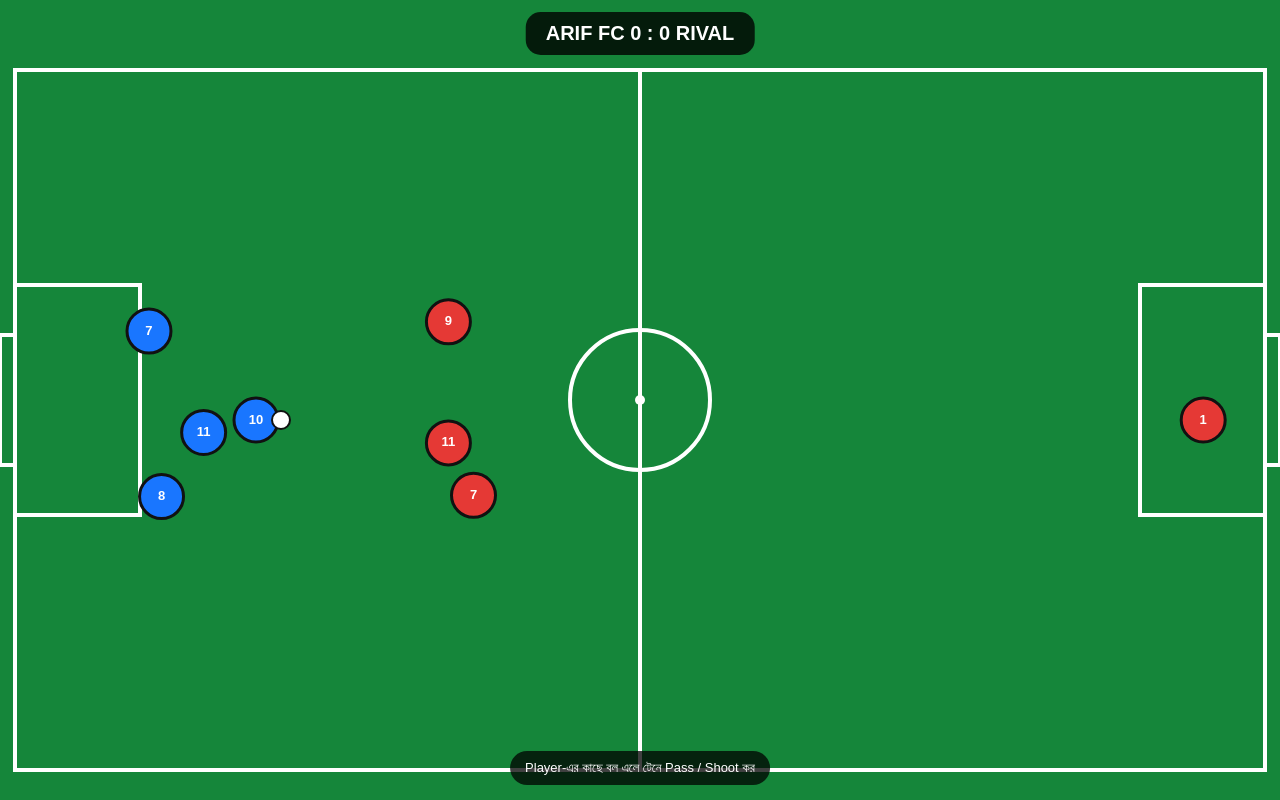
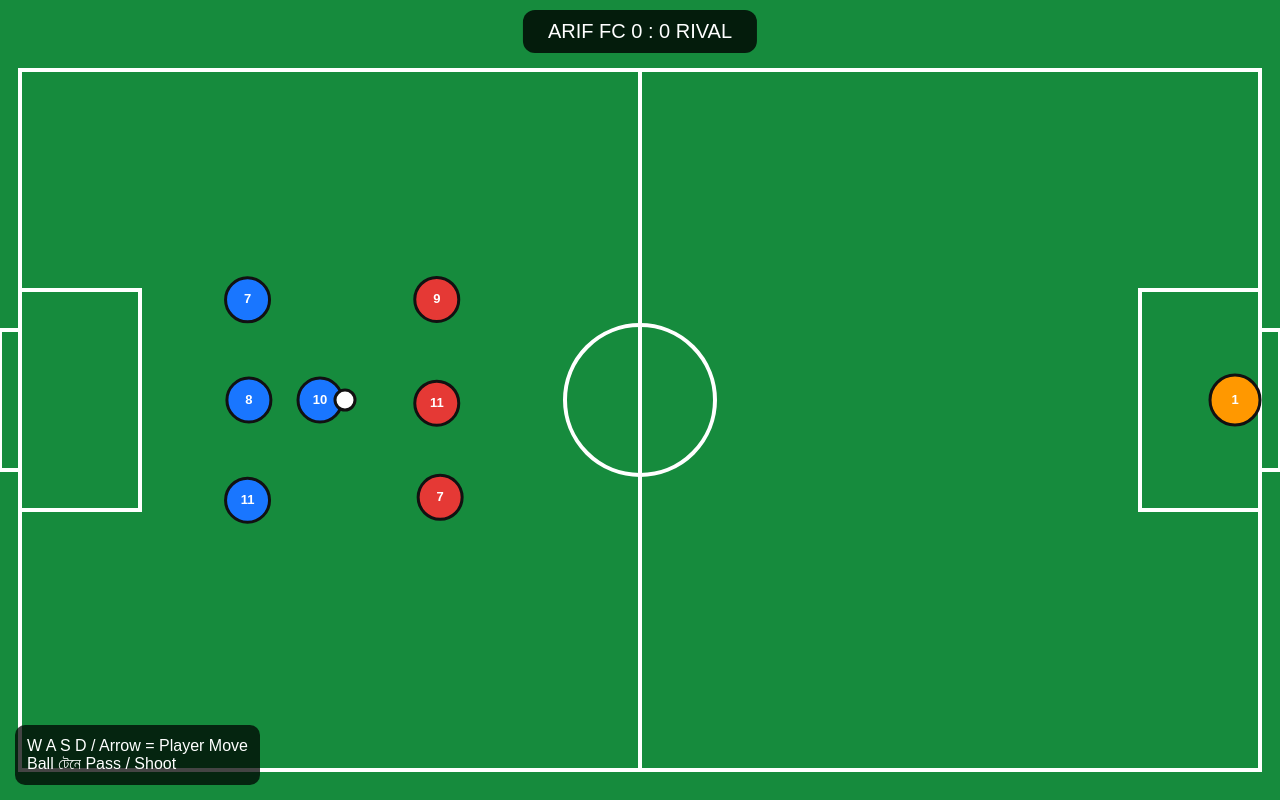
Before and after one commit to uddinsayed194-cpu/game.js, a plain HTML site: page index.html in a window 1280 px wide. Drawn offline with Linux system fonts and the light colour scheme.

Commit message:
Update index.html

```diff
--- a/index.html
+++ b/index.html
@@ -1,16 +1,14 @@
 <!DOCTYPE html>
-<html lang="en">
+<html>
 <head>
 <meta charset="UTF-8">
-<meta name="viewport" content="width=device-width,initial-scale=1.0,user-scalable=no">
+<meta name="viewport" content="width=device-width,initial-scale=1">
 <title>ARIF FOOTBALL</title>
 
 <style>
-*{box-sizing:border-box;margin:0;padding:0}
-
 html,body{
-width:100%;
-height:100%;
+margin:0;
+padding:0;
 overflow:hidden;
 background:#111;
 font-family:Arial;
@@ -18,36 +16,31 @@ font-family:Arial;
 
 canvas{
 display:block;
-width:100%;
-height:100%;
 touch-action:none;
 }
 
 #score{
 position:fixed;
-top:12px;
+top:10px;
 left:50%;
 transform:translateX(-50%);
-background:rgba(0,0,0,.8);
+background:#000c;
 color:white;
-padding:10px 20px;
-border-radius:15px;
+padding:10px 25px;
+border-radius:12px;
 font-size:20px;
-font-weight:bold;
-z-index:5;
+z-index:10;
 }
 
-#help{
+#control{
 position:fixed;
 bottom:15px;
-left:50%;
-transform:translateX(-50%);
-background:rgba(0,0,0,.75);
+left:15px;
 color:white;
-padding:9px 15px;
-border-radius:20px;
-z-index:5;
-font-size:13px;
+background:#000b;
+padding:12px;
+border-radius:10px;
+z-index:10;
 }
 </style>
 </head>
@@ -55,7 +48,11 @@ font-size:13px;
 <body>
 
 <div id="score">ARIF FC 0 : 0 RIVAL</div>
-<div id="help">Player-এর কাছে বল এলে টেনে Pass / Shoot কর</div>
+
+<div id="control">
+W A S D / Arrow = Player Move<br>
+Ball টেনে Pass / Shoot
+</div>
 
 <canvas id="game"></canvas>
 
@@ -64,119 +61,359 @@ font-size:13px;
 const canvas=document.getElementById("game");
 const ctx=canvas.getContext("2d");
 
-let W,H;
+let W=innerWidth;
+let H=innerHeight;
 
-function resize(){
+canvas.width=W;
+canvas.height=H;
+
+window.onresize=()=>{
 W=innerWidth;
 H=innerHeight;
 canvas.width=W;
 canvas.height=H;
+};
+
+
+/* PLAYER */
+
+let me={
+x:W*.25,
+y:H*.5,
+speed:4,
+r:22
+};
+
+
+/* TEAMMATES */
+
+let teammates=[
+{x:W*.38,y:H*.35,r:22},
+{x:W*.38,y:H*.65,r:22},
+{x:W*.48,y:H*.5,r:22}
+];
+
+
+/* OPPONENT */
+
+let enemies=[
+{x:W*.68,y:H*.35,r:22},
+{x:W*.68,y:H*.65,r:22},
+{x:W*.78,y:H*.5,r:22}
+];
+
+
+/* GOALKEEPER */
+
+let keeper={
+x:W-45,
+y:H*.5,
+r:25,
+speed:3
+};
+
+
+/* BALL */
+
+let ball={
+x:me.x+30,
+y:me.y,
+r:10,
+vx:0,
+vy:0
+};
+
+
+/* SCORE */
+
+let home=0;
+let away=0;
+
+
+/* KEYBOARD */
+
+let keys={};
+
+document.addEventListener("keydown",e=>{
+keys[e.key.toLowerCase()]=true;
+});
+
+document.addEventListener("keyup",e=>{
+keys[e.key.toLowerCase()]=false;
+});
+
+
+/* PLAYER MOVEMENT */
+
+function moveMe(){
+
+let dx=0;
+let dy=0;
+
+if(keys["w"] || keys["arrowup"]) dy-=1;
+if(keys["s"] || keys["arrowdown"]) dy+=1;
+if(keys["a"] || keys["arrowleft"]) dx-=1;
+if(keys["d"] || keys["arrowright"]) dx+=1;
+
+if(dx!==0 || dy!==0){
+
+let len=Math.hypot(dx,dy);
+
+dx/=len;
+dy/=len;
+
+me.x+=dx*me.speed;
+me.y+=dy*me.speed;
+
 }
 
-resize();
-addEventListener("resize",resize);
+
+/* FIELD LIMIT */
+
+me.x=Math.max(40,Math.min(W-40,me.x));
+me.y=Math.max(100,Math.min(H-40,me.y));
 
 
-/* =========================
-   GAME DATA
-========================= */
+/* BALL FOLLOWS PLAYER */
 
-let scoreA=0;
-let scoreB=0;
+let distance=Math.hypot(
+ball.x-me.x,
+ball.y-me.y
+);
 
-const blue=[
-{x:.20,y:.50,n:10},
-{x:.34,y:.30,n:7},
-{x:.34,y:.70,n:11},
-{x:.45,y:.50,n:8}
-];
+if(distance<45 && Math.abs(ball.vx)<1){
 
-const red=[
-{x:.70,y:.30,n:9},
-{x:.70,y:.70,n:11},
-{x:.82,y:.50,n:7},
-{x:.92,y:.50,n:1}
-];
+ball.x=me.x+25;
+ball.y=me.y;
 
-let controlled=0;
+}
 
-const ball={
-x:0,
-y:0,
-vx:0,
-vy:0,
-r:9
-};
+}
+
+
+/* AI */
+
+function moveAI(){
+
+/* teammates */
+
+teammates.forEach((p,i)=>{
+
+let targetX=ball.x-100;
+
+let targetY=ball.y+(i===0?-100:i===1?100:0);
+
+p.x+=(targetX-p.x)*.015;
+p.y+=(targetY-p.y)*.015;
+
+});
+
+
+/* enemies */
+
+enemies.forEach((p,i)=>{
+
+let targetX=ball.x+80;
+
+let targetY=ball.y+(i-1)*100;
+
+p.x+=(targetX-p.x)*.012;
+p.y+=(targetY-p.y)*.012;
+
+});
+
+
+/* goalkeeper */
+
+keeper.y+=(ball.y-keeper.y)*.04;
+
+keeper.y=Math.max(
+H*.5-100,
+Math.min(H*.5+100,keeper.y)
+);
+
+}
+
+
+/* BALL */
+
+function updateBall(){
+
+ball.x+=ball.vx;
+ball.y+=ball.vy;
+
+ball.vx*=.985;
+ball.vy*=.985;
+
+
+/* walls */
+
+if(ball.y<80){
+
+ball.y=80;
+ball.vy*=-.7;
+
+}
+
+if(ball.y>H-30){
+
+ball.y=H-30;
+ball.vy*=-.7;
+
+}
+
+
+/* GOAL */
+
+if(
+ball.x>W-10 &&
+ball.y>H/2-70 &&
+ball.y<H/2+70
+){
+
+home++;
+
+updateScore();
+
+reset();
+
+}
+
+
+if(
+ball.x<10 &&
+ball.y>H/2-70 &&
+ball.y<H/2+70
+){
+
+away++;
+
+updateScore();
+
+reset();
+
+}
+
+
+/* goalkeeper */
+
+let d=Math.hypot(
+ball.x-keeper.x,
+ball.y-keeper.y
+);
+
+if(d<keeper.r+ball.r){
+
+ball.vx=-Math.abs(ball.vx)-4;
+
+}
+
+}
+
 
 function reset(){
 
-ball.x=blue[controlled].x*W;
-ball.y=70+blue[controlled].y*(H-100);
+ball.x=me.x+30;
+ball.y=me.y;
 
 ball.vx=0;
 ball.vy=0;
 
 }
 
-reset();
+
+function updateScore(){
+
+document.getElementById("score").innerText=
+"ARIF FC "+home+" : "+away+" RIVAL";
+
+}
 
 
-/* =========================
-   FIELD
-========================= */
+/* FIELD */
 
-function field(){
+function drawField(){
 
-ctx.fillStyle="#15863a";
+ctx.fillStyle="#168b3d";
 ctx.fillRect(0,0,W,H);
 
 ctx.strokeStyle="white";
 ctx.lineWidth=4;
 
-ctx.strokeRect(15,70,W-30,H-100);
+ctx.strokeRect(
+20,
+70,
+W-40,
+H-100
+);
+
+
+/* center */
 
 ctx.beginPath();
+
 ctx.moveTo(W/2,70);
 ctx.lineTo(W/2,H-30);
+
 ctx.stroke();
 
-ctx.beginPath();
-ctx.arc(W/2,H/2,70,0,Math.PI*2);
-ctx.stroke();
 
 ctx.beginPath();
-ctx.arc(W/2,H/2,5,0,Math.PI*2);
-ctx.fillStyle="white";
-ctx.fill();
+
+ctx.arc(W/2,H/2,75,0,Math.PI*2);
+
+ctx.stroke();
 
 
 /* penalty */
 
-ctx.strokeRect(15,H/2-115,125,230);
+ctx.strokeRect(
+20,
+H/2-110,
+120,
+220
+);
 
-ctx.strokeRect(W-140,H/2-115,125,230);
+ctx.strokeRect(
+W-140,
+H/2-110,
+120,
+220
+);
 
 
-/* goal */
+/* goals */
 
-ctx.strokeRect(0,H/2-65,15,130);
+ctx.strokeRect(
+0,
+H/2-70,
+20,
+140
+);
 
-ctx.strokeRect(W-15,H/2-65,15,130);
+ctx.strokeRect(
+W-20,
+H/2-70,
+20,
+140
+);
 
 }
 
 
-/* =========================
-   PLAYER
-========================= */
+/* PLAYER DRAW */
 
-function player(p,color){
-
-let x=p.x*W;
-let y=70+p.y*(H-100);
+function drawPlayer(p,color,num){
 
 ctx.beginPath();
-ctx.arc(x,y,22,0,Math.PI*2);
+
+ctx.arc(
+p.x,
+p.y,
+p.r,
+0,
+Math.PI*2
+);
 
 ctx.fillStyle=color;
 ctx.fill();
@@ -185,227 +422,50 @@ ctx.strokeStyle="#111";
 ctx.lineWidth=3;
 ctx.stroke();
 
-ctx.fillStyle=color=="#1976ff"?"white":"white";
-
+ctx.fillStyle="white";
 ctx.font="bold 13px Arial";
 ctx.textAlign="center";
 ctx.textBaseline="middle";
 
-ctx.fillText(p.n,x,y);
+ctx.fillText(
+num,
+p.x,
+p.y
+);
 
 }
 
 
-/* =========================
-   BALL
-========================= */
+/* BALL DRAW */
 
 function drawBall(){
 
 ctx.beginPath();
-ctx.arc(ball.x,ball.y,ball.r,0,Math.PI*2);
+
+ctx.arc(
+ball.x,
+ball.y,
+ball.r,
+0,
+Math.PI*2
+);
 
 ctx.fillStyle="white";
 ctx.fill();
 
 ctx.strokeStyle="#111";
-ctx.lineWidth=2;
 ctx.stroke();
 
 }
 
 
-/* =========================
-   PLAYER AI MOVEMENT
-========================= */
-
-function movePlayers(){
-
-/* blue players */
-
-blue.forEach((p,i)=>{
-
-let targetX=p.x*W;
-let targetY=70+p.y*(H-100);
-
-if(i!==controlled){
-
-targetX=ball.x + (i%2===0 ? -100 : -160);
-
-targetY=70+
-Math.max(
-.15,
-Math.min(
-.85,
-(ball.y-70)/(H-100)+(i-2)*.12
-)
-)*(H-100);
-
-}
-
-p.x += (targetX/W-p.x)*0.008;
-
-p.y += ((targetY-70)/(H-100)-p.y)*0.008;
-
-});
-
-
-/* red defenders */
-
-red.forEach((p,i)=>{
-
-let targetX=p.x*W;
-let targetY=70+p.y*(H-100);
-
-if(i<3){
-
-targetX=ball.x+80;
-
-targetY=ball.y+(i-1)*90;
-
-}
-
-p.x+=(targetX/W-p.x)*0.006;
-
-p.y+=((targetY-70)/(H-100)-p.y)*0.006;
-
-});
-
-
-/* goalkeeper */
-
-let g=red[3];
-
-g.x=.94;
-
-g.y+=(Math.max(.25,Math.min(.75,(ball.y-70)/(H-100)))-g.y)*.03;
-
-}
-
-
-/* =========================
-   BALL PHYSICS
-========================= */
-
-function physics(){
-
-ball.x+=ball.vx;
-ball.y+=ball.vy;
-
-ball.vx*=.985;
-ball.vy*=.985;
-
-
-/* top bottom */
-
-if(ball.y<82){
-
-ball.y=82;
-ball.vy*=-.7;
-
-}
-
-if(ball.y>H-38){
-
-ball.y=H-38;
-ball.vy*=-.7;
-
-}
-
-
-/* left */
-
-if(ball.x<20){
-
-if(
-ball.y>H/2-65 &&
-ball.y<H/2+65
-){
-
-scoreB++;
-updateScore();
-reset();
-
-}else{
-
-ball.x=20;
-ball.vx*=-.7;
-
-}
-
-}
-
-
-/* right */
-
-if(ball.x>W-20){
-
-if(
-ball.y>H/2-65 &&
-ball.y<H/2+65
-){
-
-scoreA++;
-updateScore();
-reset();
-
-}else{
-
-ball.x=W-20;
-ball.vx*=-.7;
-
-}
-
-}
-
-
-/* goalkeeper collision */
-
-let g=red[3];
-
-let gx=g.x*W;
-let gy=70+g.y*(H-100);
-
-let d=Math.hypot(ball.x-gx,ball.y-gy);
-
-if(d<35){
-
-ball.vx*=-.9;
-ball.vy+=(ball.y-gy)*.04;
-
-}
-
-
-/* player ball control */
-
-blue.forEach((p,i)=>{
-
-let px=p.x*W;
-let py=70+p.y*(H-100);
-
-let d=Math.hypot(ball.x-px,ball.y-py);
-
-if(d<30 && Math.abs(ball.vx)<3){
-
-ball.x=px+25;
-ball.y=py;
-
-}
-
-});
-
-}
-
-
-/* =========================
-   DRAG SYSTEM
-========================= */
+/* DRAG */
 
 let dragging=false;
 let aimX=0;
 let aimY=0;
 
-function pos(e){
+function pointer(e){
 
 let r=canvas.getBoundingClientRect();
 
@@ -416,9 +476,10 @@ y:e.clientY-r.top
 
 }
 
-canvas.addEventListener("pointerdown",e=>{
 
-let p=pos(e);
+canvas.onpointerdown=e=>{
+
+let p=pointer(e);
 
 let d=Math.hypot(
 p.x-ball.x,
@@ -436,58 +497,57 @@ canvas.setPointerCapture(e.pointerId);
 
 }
 
-});
+};
 
 
-canvas.addEventListener("pointermove",e=>{
+canvas.onpointermove=e=>{
 
 if(!dragging)return;
 
-let p=pos(e);
+let p=pointer(e);
 
 aimX=p.x;
 aimY=p.y;
 
-});
+};
 
 
-canvas.addEventListener("pointerup",e=>{
+canvas.onpointerup=e=>{
 
 if(!dragging)return;
 
 let dx=ball.x-aimX;
 let dy=ball.y-aimY;
 
-let power=Math.hypot(dx,dy);
+let len=Math.hypot(dx,dy);
 
-if(power>10){
+if(len>10){
 
-power=Math.min(power/8,22);
+let power=Math.min(len/7,22);
 
-ball.vx=dx/Math.hypot(dx,dy)*power;
-ball.vy=dy/Math.hypot(dx,dy)*power;
+ball.vx=dx/len*power;
+ball.vy=dy/len*power;
 
 }
 
 dragging=false;
 
-});
+};
 
 
-/* =========================
-   AIM LINE
-========================= */
+/* AIM LINE */
 
-function aim(){
+function drawAim(){
 
 if(!dragging)return;
 
 ctx.beginPath();
 
 ctx.moveTo(ball.x,ball.y);
+
 ctx.lineTo(aimX,aimY);
 
-ctx.strokeStyle="#ffe600";
+ctx.strokeStyle="yellow";
 ctx.lineWidth=5;
 
 ctx.stroke();
@@ -495,43 +555,39 @@ ctx.stroke();
 }
 
 
-/* =========================
-   SCORE
-========================= */
+/* GAME */
 
-function updateScore(){
+function game(){
 
-document.getElementById("score").innerText=
-"ARIF FC "+scoreA+" : "+scoreB+" RIVAL";
+drawField();
+
+moveMe();
+
+moveAI();
+
+updateBall();
+
+teammates.forEach((p,i)=>{
+drawPlayer(p,"#1976ff",[7,11,8][i]);
+});
+
+drawPlayer(me,"#1976ff",10);
+
+enemies.forEach((p,i)=>{
+drawPlayer(p,"#e53935",[9,11,7][i]);
+});
+
+drawPlayer(keeper,"#ff9800",1);
+
+drawBall();
+
+drawAim();
+
+requestAnimationFrame(game);
 
 }
 
-
-/* =========================
-   GAME LOOP
-========================= */
-
-function loop(){
-
-field();
-
-movePlayers();
-
-physics();
-
-blue.forEach(p=>player(p,"#1976ff"));
-
-red.forEach(p=>player(p,"#e53935"));
-
-drawBall();
-
-aim();
-
-requestAnimationFrame(loop);
-
-}
-
-loop();
+game();
 
 </script>
 
```
